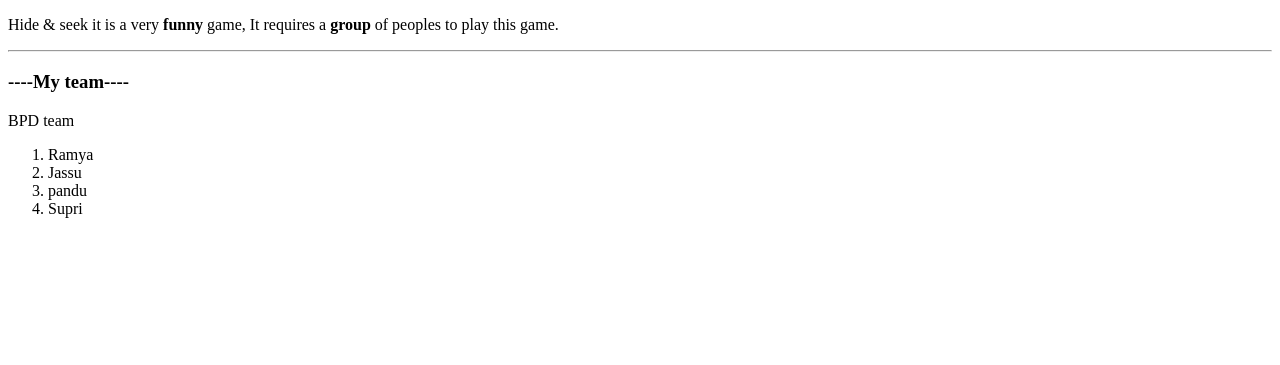
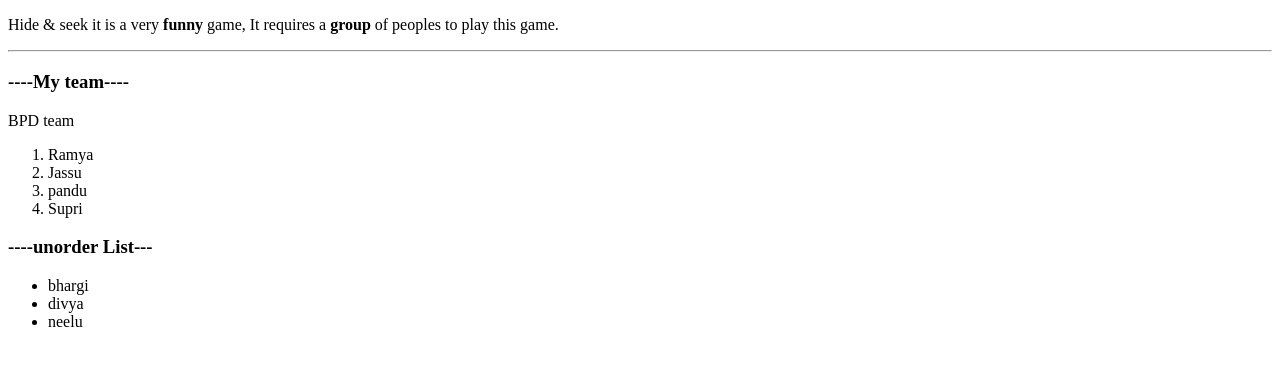
Before and after one commit to 44-563-Web-Apps-S23/44563-webapps-assignment-3-ChundruNeelima, a plain HTML site: page index.html in a window 1280 px wide. Shown: the part 91-456 px from the top of the page. Drawn offline with Linux system fonts and the light colour scheme.

```diff
--- a/index.html
+++ b/index.html
@@ -18,5 +18,11 @@
            <li>pandu</li>
            <li> Supri</li>
          </ol>
+         <h3>----unorder List---</h3>
+         <ul>
+            <li>bhargi</li>
+            <li>divya</li>
+            <li>neelu</li>
+         </ul>
     </body>
 </html>
```
